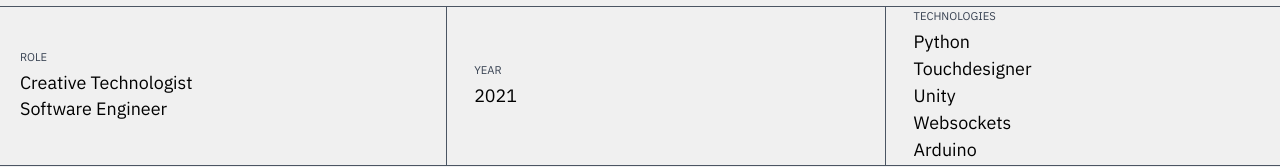
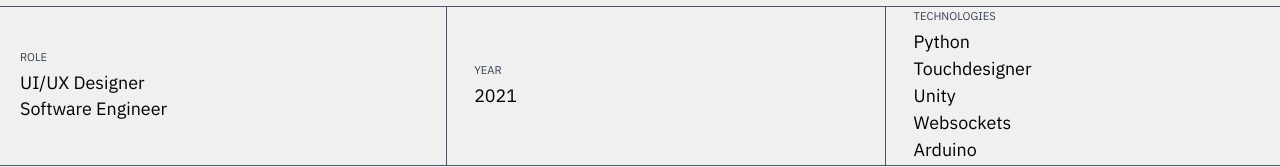
Before and after one commit to jiyoonm/personal, a Next.js app: page /project/beats in a window 1280 px wide. Shown: the part 639-806 px from the top of the page. Built offline with nearby package versions, Linux system fonts and the light colour scheme.

Commit message:
change data

```diff
--- a/src/dummy-data/archive-grid-info.ts
+++ b/src/dummy-data/archive-grid-info.ts
@@ -13,7 +13,7 @@ const archiveInfo = [
     thirdImage: "/static/recharge/documentation/main.jpg",
     finalImage: null,
     team: "Studio Elsewhere",
-    role: ["Creative Technologist", "Software Engineer"],
+    role: ["UI/UX Designer", "Software Engineer"],
     photoCount: 6,
     year: 2022,
     title: "Recharge Rooms",
@@ -44,7 +44,7 @@ const archiveInfo = [
     thirdImage: null,
     finalImage: null,
     team: "Studio Elsewhere",
-    role: ["Creative Technologist", "Software Engineer"],
+    role: ["UI/UX Designer", "Software Engineer"],
     photoCount: null,
     year: 2022,
     title: "Flourish",
@@ -70,7 +70,7 @@ const archiveInfo = [
     thirdImage: null,
     finalImage: null,
     team: "Studio Elsewhere",
-    role: ["Creative Technologist", "Software Engineer"],
+    role: ["UI/UX Designer", "Software Engineer"],
     photoCount: null,
     title: "Redefining Country Roads",
     link: "https://www.redefiningcountry.com",
@@ -101,7 +101,7 @@ const archiveInfo = [
     finalImage: null,
     team: null,
     technologies: ["Python", "Touchdesigner", "Unity", "Websockets", "Arduino"],
-    role: ["Creative Technologist", "Software Engineer"],
+    role: ["UI/UX Designer", "Software Engineer"],
     photoCount: null,
     title: "Distant Beats",
     link: null,
@@ -128,7 +128,7 @@ const archiveInfo = [
   //   team: null,
   //   technologies: ["HTML", "CSS3", "Mapbox"],
 
-  //   role: ["Creative Technologist", "Software Engineer"],
+  //   role: ["UI/UX Designer", "Software Engineer"],
   //   photoCount: null,
   //   title: "Wifi NYC",
   //   link: null,
@@ -155,7 +155,7 @@ const archiveInfo = [
     finalImage: null,
     team: null,
     technologies: ["HTML", "CSS3", "Mapbox"],
-    role: ["Creative Technologist", "Software Engineer"],
+    role: ["UI/UX Designer", "Software Engineer"],
     photoCount: null,
     title: "Community Gardens in NYC",
     link: "https://jiyoonm.github.io/community-garden/",
@@ -181,7 +181,7 @@ const archiveInfo = [
   //   thirdImage: null,
   //   finalImage: null,
   //   team: "Studio Elsewhere",
-  //   role: ["Creative Technologist", "Software Engineer"],
+  //   role: ["UI/UX Designer", "Software Engineer"],
   //   photoCount: null,
   //   title: "Playground",
   //   link: null,
```
